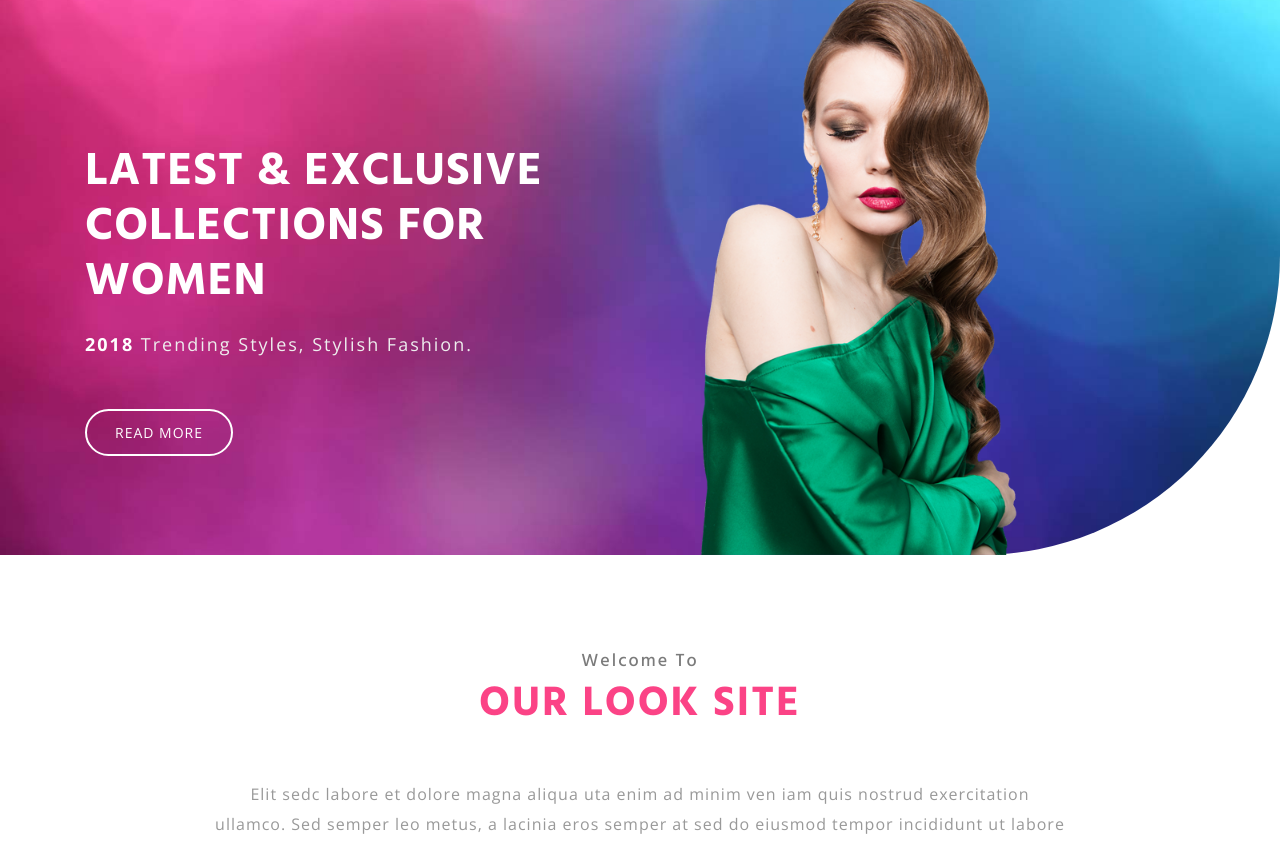
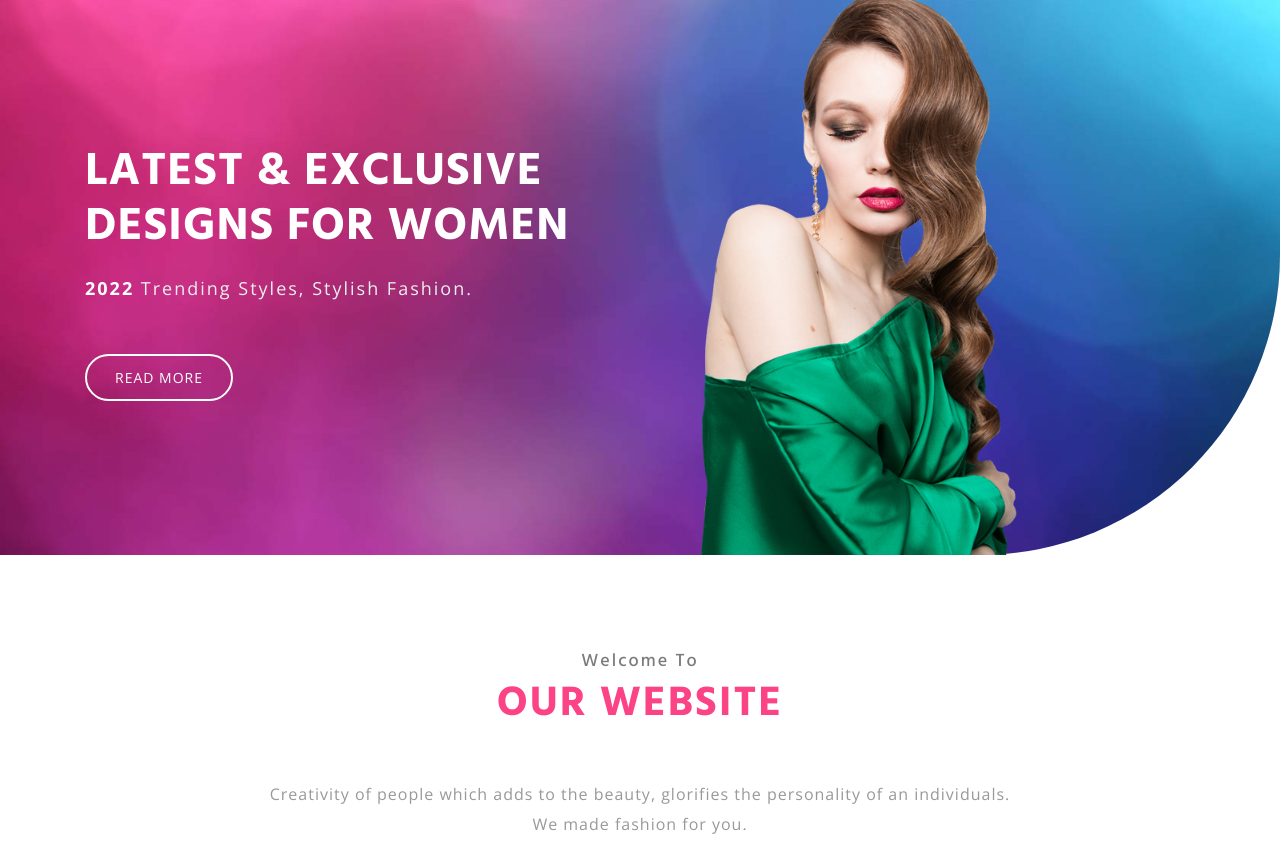
Before and after one commit to rahul-kr01/FashionCut-responsive-website, a plain HTML site: page index.html in a window 1280 px wide. Shown: the part 111-952 px from the top of the page. Drawn offline with nearby package versions, Linux system fonts and the light colour scheme; a script that the page names is missing.

Commit message:
Some texts added

```diff
--- a/index.html
+++ b/index.html
@@ -112,9 +112,9 @@ License URL: http://creativecommons.org/licenses/by/3.0/
 			<div class="container">
 				<div class="banner-text-size-w3ls">
 					<h3 class="text-banner-agile text-uppercase text-white font-weight-bold">
-						latest & exclusive collections for women
+						latest & exclusive designs for women
 					</h3>
-					<p class="mt-3 mb-5 banner-para-wthree"><span class="text-white font-weight-bold ">2018</span> Trending Styles,
+					<p class="mt-3 mb-5 banner-para-wthree"><span class="text-white font-weight-bold ">2022</span> Trending Styles,
 						Stylish Fashion.</p>
 					<a href="about.html" class="btn button-style">Read More</a>
 				</div>
@@ -131,12 +131,12 @@ License URL: http://creativecommons.org/licenses/by/3.0/
 			<!-- heading title -->
 			<div class="mb-lg-5 mb-sm-4 mb-3">
 				<h3 class="title-wthree mb-2">
-					Welcome To<span class="mt-2 text-uppercase font-weight-bold">Our Look Site</span></h3>
+					Welcome To<span class="mt-2 text-uppercase font-weight-bold">Our WebSite</span></h3>
 			</div>
 			<!-- //heading title -->
-			<p class="para-bottom-wthree">Elit sedc labore et dolore magna aliqua uta enim ad minim ven iam quis nostrud
-				exercitation ullamco. Sed semper leo metus, a lacinia eros semper at sed do eiusmod tempor incididunt ut labore et
-				dolore magna aliqua.</p>
+			<p class="para-bottom-wthree"> Creativity of people which adds to the beauty, glorifies the personality of an individuals.
+				<br> We made fashion for you.
+			</p>
 		</div>
 	</div>
 	<!-- //banner bottom -->
@@ -190,8 +190,8 @@ License URL: http://creativecommons.org/licenses/by/3.0/
 					<div class="">
 						<h3 class="title-wthree mb-3">
 							Look Website<span class="mt-2 text-uppercase font-weight-bold">We Are Best In</span></h3>
-						<p class="">Sed semper leo metus, a lacinia eros semper at sed do eiusmod tempor incididunt ut labore et dolore
-							magnaaliqua.</p>
+						<p class="">Creative designs, stiching, embroidary, marking,
+							Making new designs.</p>
 						<a href="about.html" class="btn button-3 button-style mt-5">Leran More</a>
 					</div>
 					<!-- //heading title -->
```
